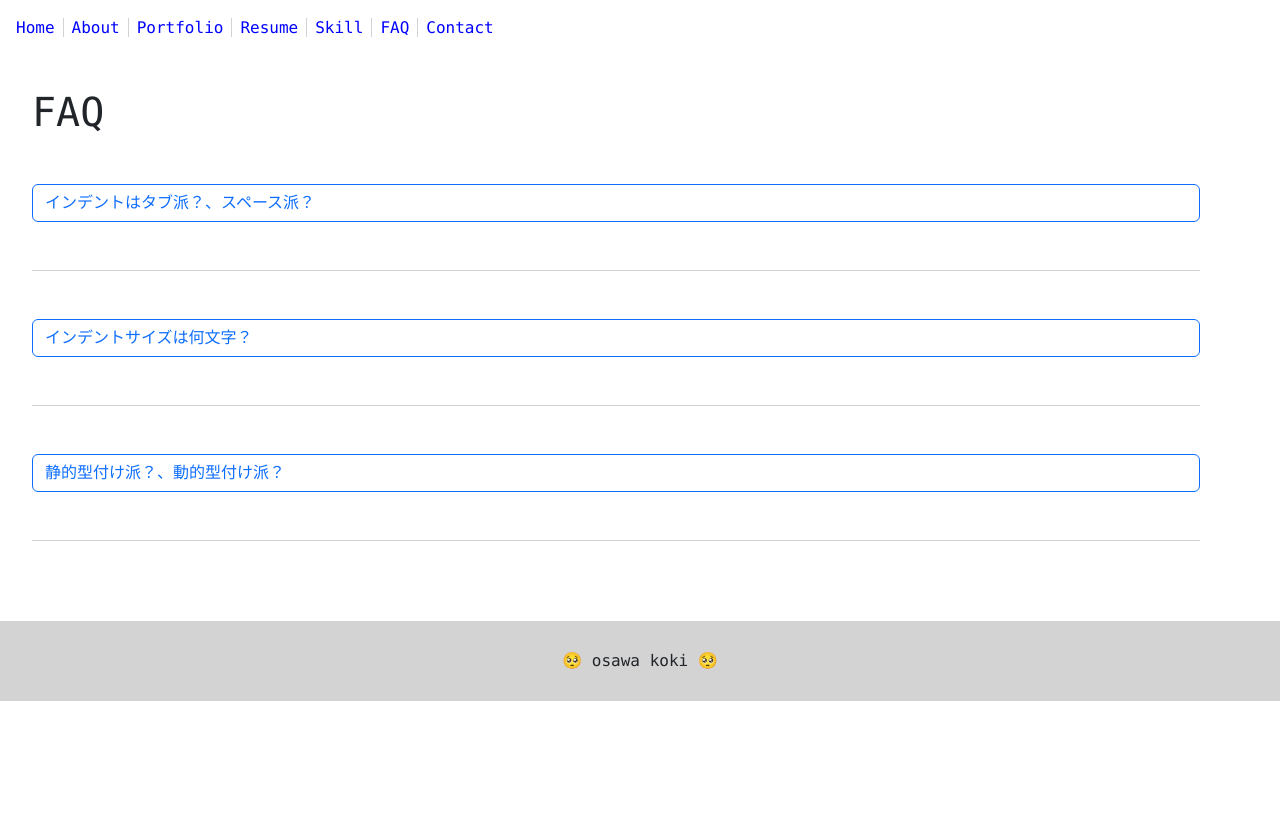
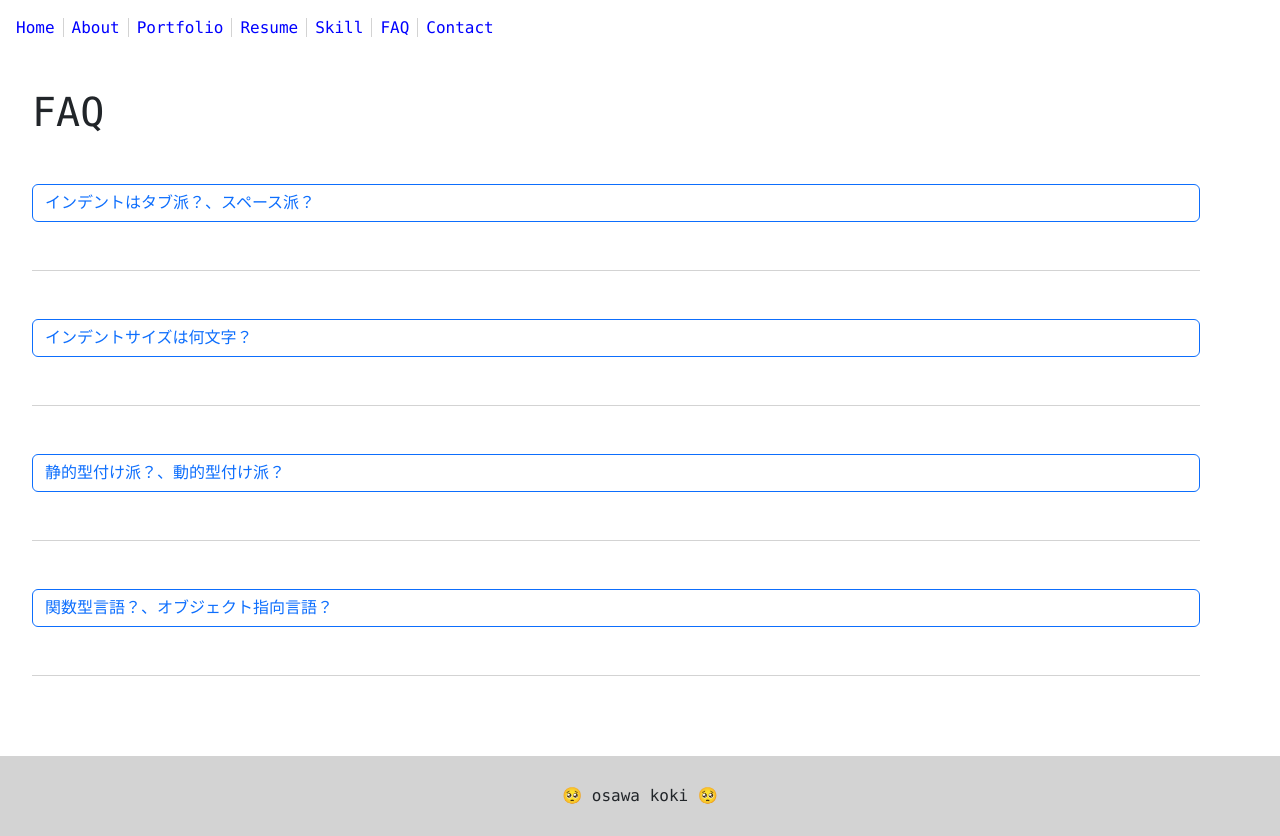
Before and after one commit to osawa-koki/osawa-koki, a Next.js app in the folder portfolio/: page /faq in a window 1280 px wide. Before the commit the page ends 800 px from the top, so only its background shows below. Built offline with nearby package versions, Linux system fonts and the light colour scheme.

Commit message:
faq追加した。

```diff
--- a/portfolio/data/faq.ts
+++ b/portfolio/data/faq.ts
@@ -16,17 +16,22 @@ const _faq: _Faq[] = [
   {
     question: 'インデントはタブ派？、スペース派？',
     answer: 'スペース派です。',
-    detail: '一時期Haskellを使用していた際の名残でスペース派です。\nそれ以降は原則としてスペースによるインデントを採用しています。\n例外的にGo言語など、タブ文字が推奨されている場合には、タブ文字を使用します。'
+    detail: '一時期Haskellを使用していた際の名残でスペース派です。\nそれ以降は原則としてスペースによるインデントを採用しています。\n例外的にGo言語など、タブ文字が推奨されている場合には、タブ文字を使用します。',
   },
   {
     question: 'インデントサイズは何文字？',
     answer: '2文字が好きです。',
-    detail: '4タブだとどんどん右に進んでしまうため、2タブが好きです。\nもっとも、そんなにインデントで右に進んでしまうようなコードは書くべきではないですけどね、、、\n自分的には3段階右に進んだだけでも好きではありませんので2タブが好きです、、、笑'
+    detail: '4タブだとどんどん右に進んでしまうため、2タブが好きです。\nもっとも、そんなにインデントで右に進んでしまうようなコードは書くべきではないですけどね、、、\n自分的には3段階右に進んだだけでも好きではありませんので2タブが好きです、、、笑',
   },
   {
     question: '静的型付け派？、動的型付け派？',
     answer: '圧倒的、静的派です。',
-    detail: '静的型付け言語は動的型付け言語に比べて圧倒的に安心感・信頼感があるためです。'
+    detail: '静的型付け言語は動的型付け言語に比べて圧倒的に安心感・信頼感があるためです。\nエディタが提供してくれるインテリセンスの効果を最大限活用できるのも理由のひとつです。',
+  },
+  {
+    question: '関数型言語？、オブジェクト指向言語？',
+    answer: 'どちらかというと関数型言語が好きです。',
+    detail: '関数型言語はモジュール独立性が高く実装されやすく、かつ保守性にも優れているため、関数型言語の方が好きです。\nオブジェクト指向がキライってわけではありません。\nほとんどの言語は関数型・オブジェクト指向どちらにも対応できるのでうれしいですね♪',
   },
 ];
 
```
